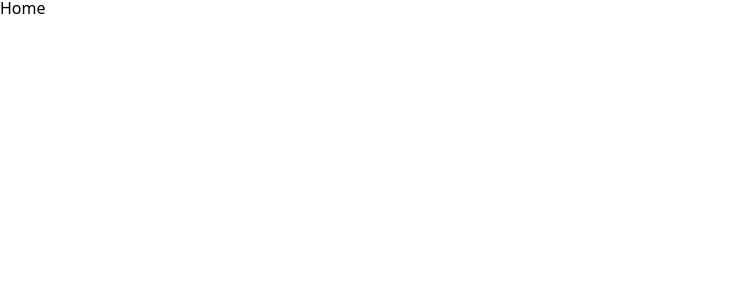
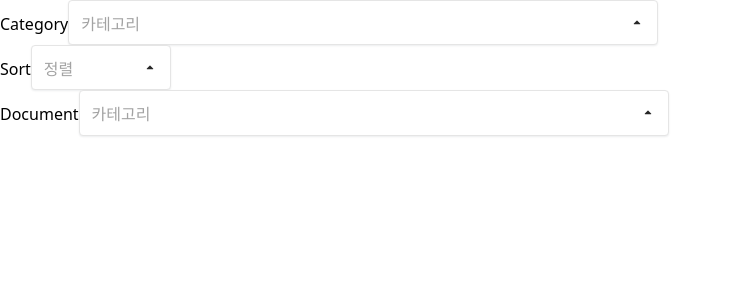
Before and after one commit to fs08-docthrough-team2/fs08-docthrough-team2-fe, a Next.js app: page / in a window 1280 px wide. Shown: the top 300 px of the page, without its empty margins (0-731 px from the left). Built offline with nearby package versions, Linux system fonts and the light colour scheme; a web font is replaced by a local one.

Commit message:
feat: create dropdown components
 Dropdown atom 및 molecules 제작
  dropdown을 구성하는 list와 trigger를 atom으로 제작
  trigger와 list를 이용하여 카테고리, 문서, 정렬을 선택하는 dropdown
  제작

```diff
--- a/src/app/page.jsx
+++ b/src/app/page.jsx
@@ -1,5 +1,21 @@
+import DropdownCategory from '@/components/molecules/DropdownCategory/DropdownCategory';
+import DropdownDocument from '@/components/molecules/DropdownDocument/DropdownDocument';
+import DropdownSort from '@/components/molecules/DropdownSort/DropdownSort';
+
 const Home = () => {
-  return <div>Home</div>;
+  return (
+    <div>
+      Category
+      <DropdownCategory />
+      <br />
+      Sort
+      <DropdownSort />
+      <br />
+      Document
+      <DropdownDocument />
+      <br />
+    </div>
+  );
 };
 
 export default Home;
--- /dev/null
+++ b/src/components/atoms/Dropdown/DropdownList.jsx
@@ -0,0 +1,28 @@
+// Dropdown에서 항목들을 보여주는 list
+import styles from '@/styles/DropdownList.module.scss';
+
+function DropdownList({ options, isOpen, onSelect }) {
+  if (!isOpen) {
+    return null;
+  }
+
+  const handleSelect = (option) => {
+    if (typeof onSelect === 'function') {
+      onSelect(option);
+    }
+  };
+
+  return (
+    <ul className={styles.list}>
+      {options.map((option) => (
+        <li key={option} className={styles.listItem}>
+          <button type="button" className={styles.option} onClick={() => handleSelect(option)}>
+            {option}
+          </button>
+        </li>
+      ))}
+    </ul>
+  );
+}
+
+export default DropdownList;
--- /dev/null
+++ b/src/components/atoms/Dropdown/DropdownTrigger.jsx
@@ -0,0 +1,28 @@
+// Dropdown을 열기위해 누르는 trigger
+import toggleCloseIcon from '@/../public/toggle_close.svg';
+import toggleOpenIcon from '@/../public/toggle_open.svg';
+import styles from '@/styles/DropdownTrigger.module.scss';
+
+function DropdownTrigger({ label, isOpen, onToggle, isSelected = false }) {
+  // label의 색상을 결정하기 위해 사용(default면 연하게, 선택되었으면 진하게)
+  const triggerLabelClass = isSelected
+    ? `${styles.triggerLabel} ${styles.triggerLabelSelected}`
+    : styles.triggerLabel;
+
+  return (
+    <button
+      type="button"
+      className={isOpen ? `${styles.trigger} ${styles.triggerActive}` : styles.trigger}
+      onClick={onToggle}
+    >
+      <span className={triggerLabelClass}>{label}</span>
+      <img
+        className={styles.triggerIconImage}
+        src={isOpen ? toggleOpenIcon.src : toggleCloseIcon.src}
+        alt="toggle icon"
+      />
+    </button>
+  );
+}
+
+export default DropdownTrigger;
--- /dev/null
+++ b/src/components/molecules/DropdownCategory/DropdownCategory.jsx
@@ -0,0 +1,39 @@
+// 신규 챌린지 신청 페이지 - 카테고리 항목들을 보여주는 dropdown
+'use client';
+
+import { useState } from 'react';
+import DropdownList from '../../atoms/Dropdown/DropdownList';
+import DropdownTrigger from '../../atoms/Dropdown/DropdownTrigger';
+import styles from '@/styles/DropdownCategory.module.scss';
+
+const DROPDOWN_OPTIONS = ['Next.js', 'API', 'Career', 'Modern JS', 'Web'];
+const DEFAULT_LABEL = '카테고리';
+
+function DropdownCategory() {
+  const [isOpen, setIsOpen] = useState(false);
+  const [selectedLabel, setSelectedLabel] = useState(DEFAULT_LABEL);
+  const isDefaultLabel = selectedLabel === DEFAULT_LABEL;
+
+  const handleToggle = () => {
+    setIsOpen((prev) => !prev);
+  };
+
+  const handleSelect = (option) => {
+    setSelectedLabel(option);
+    setIsOpen(false);
+  };
+
+  return (
+    <div className={styles.dropdown}>
+      <DropdownTrigger
+        label={selectedLabel}
+        isOpen={isOpen}
+        onToggle={handleToggle}
+        isSelected={!isDefaultLabel}
+      />
+      <DropdownList options={DROPDOWN_OPTIONS} isOpen={isOpen} onSelect={handleSelect} />
+    </div>
+  );
+}
+
+export default DropdownCategory;
--- /dev/null
+++ b/src/components/molecules/DropdownDocument/DropdownDocument.jsx
@@ -0,0 +1,39 @@
+// 신규 챌린지 신청 페이지 - 문서 항목들을 보여주는 dropdown
+'use client';
+
+import { useState } from 'react';
+import DropdownList from '../../atoms/Dropdown/DropdownList';
+import DropdownTrigger from '../../atoms/Dropdown/DropdownTrigger';
+import styles from '@/styles/DropdownDocument.module.scss';
+
+const DROPDOWN_OPTIONS = ['공식문서', '블로그'];
+const DEFAULT_LABEL = '카테고리';
+
+function DropdownDocument() {
+  const [isOpen, setIsOpen] = useState(false);
+  const [selectedLabel, setSelectedLabel] = useState(DEFAULT_LABEL);
+  const isDefaultLabel = selectedLabel === DEFAULT_LABEL;
+
+  const handleToggle = () => {
+    setIsOpen((prev) => !prev);
+  };
+
+  const handleSelect = (option) => {
+    setSelectedLabel(option);
+    setIsOpen(false);
+  };
+
+  return (
+    <div className={styles.dropdown}>
+      <DropdownTrigger
+        label={selectedLabel}
+        isOpen={isOpen}
+        onToggle={handleToggle}
+        isSelected={!isDefaultLabel}
+      />
+      <DropdownList options={DROPDOWN_OPTIONS} isOpen={isOpen} onSelect={handleSelect} />
+    </div>
+  );
+}
+
+export default DropdownDocument;
--- /dev/null
+++ b/src/components/molecules/DropdownSort/DropdownSort.jsx
@@ -0,0 +1,47 @@
+// 정렬을 보여주는 dropdown
+'use client';
+
+import { useState } from 'react';
+import DropdownList from '../../atoms/Dropdown/DropdownList';
+import DropdownTrigger from '../../atoms/Dropdown/DropdownTrigger';
+import styles from '@/styles/DropdownSort.module.scss';
+
+const DROPDOWN_OPTIONS = [
+  '승인 요청',
+  '신청 승인',
+  '신청 거절',
+  '신청 시간 빠른순',
+  '신청 시간 느린순',
+  '마감 기한 빠른순',
+  '마감 기한 느린순',
+];
+const DEFAULT_LABEL = '정렬';
+
+function DropdownSort() {
+  const [isOpen, setIsOpen] = useState(false);
+  const [selectedLabel, setSelectedLabel] = useState(DEFAULT_LABEL);
+  const isDefaultLabel = selectedLabel === DEFAULT_LABEL;
+
+  const handleToggle = () => {
+    setIsOpen((prev) => !prev);
+  };
+
+  const handleSelect = (option) => {
+    setSelectedLabel(option);
+    setIsOpen(false);
+  };
+
+  return (
+    <div className={styles.dropdown}>
+      <DropdownTrigger
+        label={selectedLabel}
+        isOpen={isOpen}
+        onToggle={handleToggle}
+        isSelected={!isDefaultLabel}
+      />
+      <DropdownList options={DROPDOWN_OPTIONS} isOpen={isOpen} onSelect={handleSelect} />
+    </div>
+  );
+}
+
+export default DropdownSort;
--- /dev/null
+++ b/src/styles/DropdownCategory.module.scss
@@ -0,0 +1,21 @@
+@use './_variable' as v;
+@use './mixin' as m;
+
+.dropdown {
+  position: relative;
+  display: inline-flex;
+  flex-direction: column;
+  align-items: flex-start;
+  width: 100%;
+  max-width: 590px;
+  font-size: 0.95rem;
+  color: v.$gray-800;
+
+  @include m.tablet {
+    max-width: 80%;
+  }
+
+  @include m.mobile {
+    max-width: 80%;
+  }
+}
--- /dev/null
+++ b/src/styles/DropdownDocument.module.scss
@@ -0,0 +1,21 @@
+@use './_variable' as v;
+@use './mixin' as m;
+
+.dropdown {
+  position: relative;
+  display: inline-flex;
+  flex-direction: column;
+  align-items: flex-start;
+  width: 100%;
+  max-width: 590px;
+  font-size: 0.95rem;
+  color: v.$gray-800;
+
+  @include m.tablet {
+    max-width: 80%;
+  }
+
+  @include m.mobile {
+    max-width: 80%;
+  }
+}
--- /dev/null
+++ b/src/styles/DropdownList.module.scss
@@ -0,0 +1,35 @@
+@use './_variable' as v;
+
+.list {
+  position: absolute;
+  top: calc(100% + 0.4rem);
+  left: 0;
+  right: 0;
+  z-index: 10;
+  margin: 0;
+  padding: 0.35rem 0;
+  background-color: #ffffff;
+  border: 1px solid v.$gray-200;
+  border-radius: 4px;
+  box-shadow: 0 10px 25px rgba(15, 23, 42, 0.12);
+}
+
+.listItem + .listItem {
+  border-top: 1px solid v.$gray-100;
+}
+
+.option {
+  width: 100%;
+  padding: 0.55rem 0.85rem;
+  background: none;
+  border: none;
+  text-align: center;
+  font-size: 0.9rem;
+  cursor: pointer;
+}
+
+.option:hover,
+.option:focus-visible {
+  background-color: v.$gray-50;
+  color: v.$gray-900;
+}
--- /dev/null
+++ b/src/styles/DropdownSort.module.scss
@@ -0,0 +1,21 @@
+@use './_variable' as v;
+@use './mixin' as m;
+
+.dropdown {
+  position: relative;
+  display: inline-flex;
+  flex-direction: column;
+  align-items: flex-start;
+  width: 100%;
+  max-width: 140px;
+  font-size: 0.95rem;
+  color: v.$gray-800;
+
+  @include m.tablet {
+    max-width: 120px;
+  }
+
+  @include m.mobile {
+    max-width: 83px;
+  }
+}
--- /dev/null
+++ b/src/styles/DropdownTrigger.module.scss
@@ -0,0 +1,58 @@
+@use './_variable' as v;
+
+.trigger {
+  display: flex;
+  align-items: center;
+  justify-content: space-between;
+  gap: 0.5rem;
+  width: 100%;
+  padding: 0.6rem 0.75rem;
+  background-color: #ffffff;
+  border: 1px solid v.$gray-200;
+  border-radius: 4px;
+  box-shadow: 0 1px 2px rgba(15, 23, 42, 0.08);
+  cursor: pointer;
+}
+
+.trigger:hover,
+.trigger:focus-visible {
+  border-color: v.$gray-500;
+  box-shadow: 0 2px 6px rgba(15, 23, 42, 0.12);
+  outline: none;
+}
+
+.triggerActive {
+  border-color: v.$gray-500;
+}
+
+.triggerLabel {
+  color: v.$gray-400;
+  font-size: 16px;
+  font-weight: 400;
+  line-height: normal;
+  // 문자 길이가 넘어가면 ...로 표시되도록 설정
+  min-width: 0;
+  white-space: nowrap;
+  overflow: hidden;
+  text-overflow: ellipsis;
+}
+
+// 기본 값 말고 다른게 선택되었으면 진하게
+.triggerLabelSelected {
+  color: v.$gray-900;
+}
+
+.triggerIcon {
+  display: flex;
+  align-items: center;
+  justify-content: center;
+  margin-left: 0.75rem;
+  color: v.$gray-600;
+  transition: transform 0.2s ease;
+}
+
+.triggerIconImage {
+  display: block;
+  width: 16px;
+  height: 16px;
+}
--- a/src/styles/_mixin.scss
+++ b/src/styles/_mixin.scss
@@ -45,3 +45,15 @@
     border-radius: 4px;
   }
 }
+
+@mixin mobile {
+  @media (max-width: 480px) {
+    @content;
+  }
+}
+
+@mixin tablet {
+  @media (max-width: 768px) {
+    @content;
+  }
+}
```
Also changed, not shown: public/toggle_close.svg (added), public/toggle_open.svg (added).
